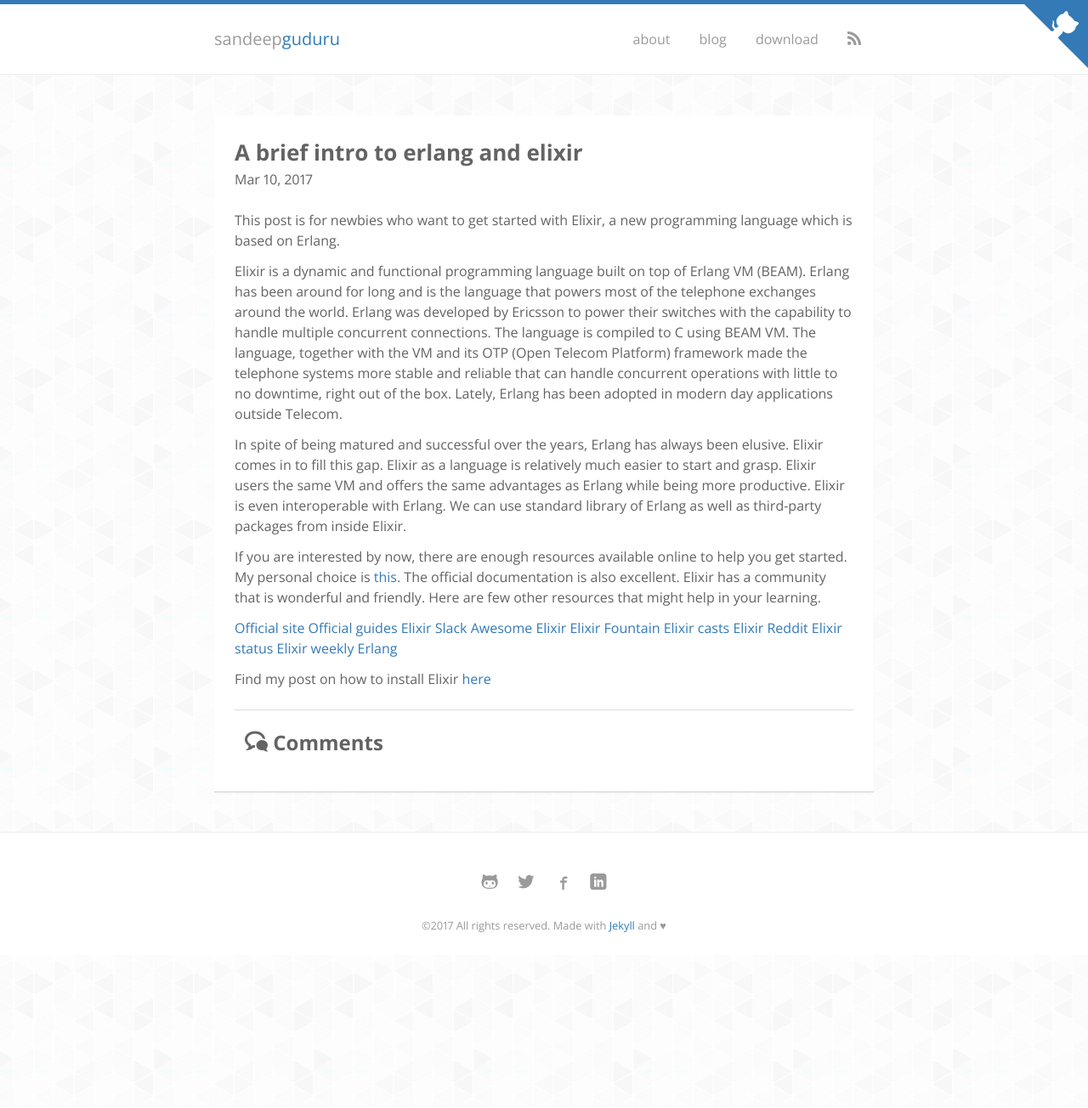
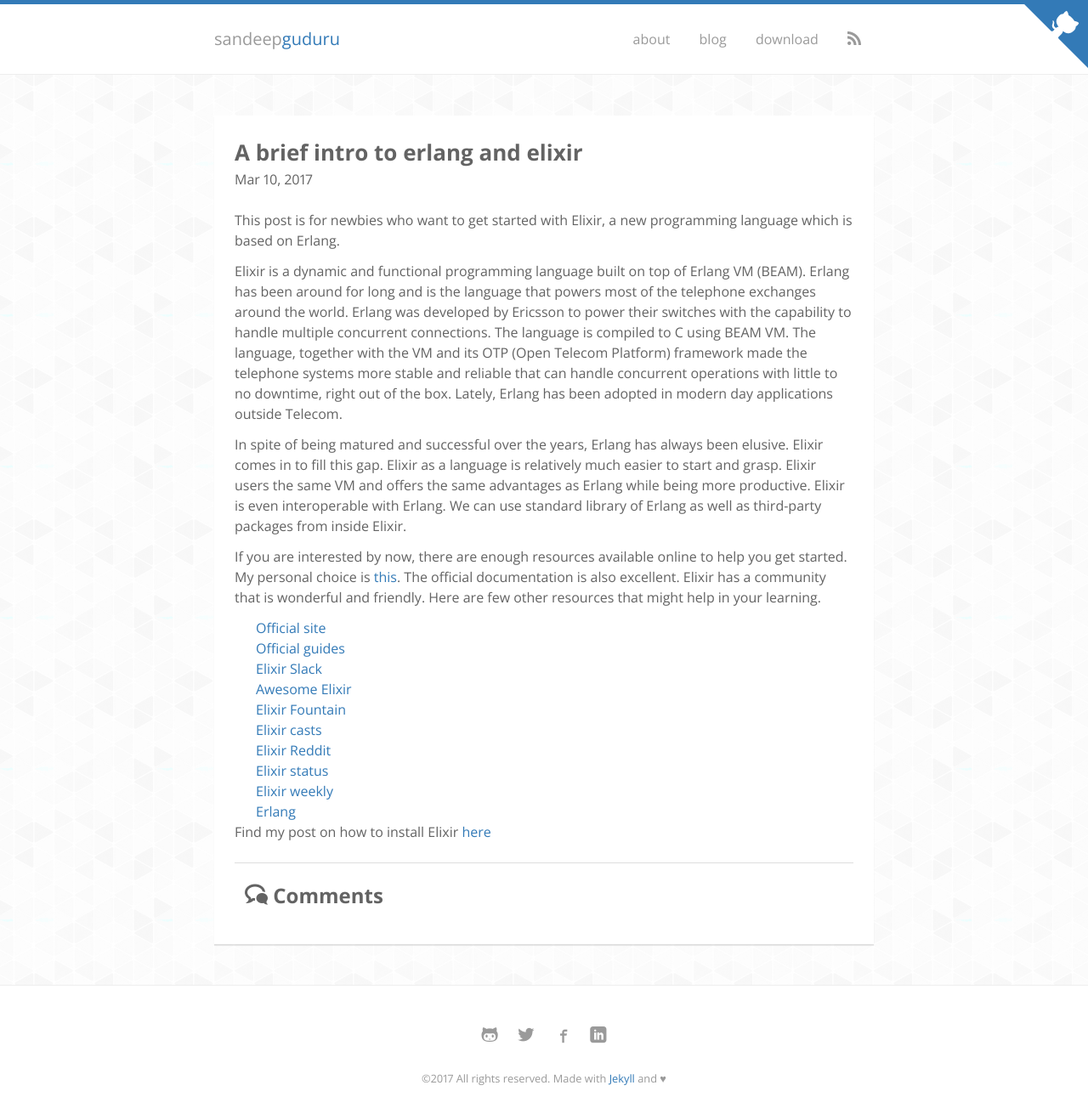
Before and after one commit to sandheepg/musings, a Jekyll site: the page built from _posts/2017-03-10-a-brief-intro-to-erlang-and-elixir.md, in a window 1280 px wide. Shown: the whole page at 85% size. Built offline with Jekyll 4.4.1, drawn with Linux system fonts in a browser that asks for light colours; nearby versions of some CDN libraries; some web fonts are replaced; comment, search, counter and statistics services are not loaded; before the commit the page ends 1124 px from its top, so only the background shows below that.

```diff
--- a/_posts/2017-03-10-a-brief-intro-to-erlang-and-elixir.md
+++ b/_posts/2017-03-10-a-brief-intro-to-erlang-and-elixir.md
@@ -20,15 +20,15 @@ In spite of being matured and successful over the years, Erlang has always been
 
 If you are interested by now, there are enough resources available online to help you get started. My personal choice is [this](https://elixirschool.com/ "Elixir School"). The official documentation is also excellent. Elixir has a community that is wonderful and friendly. Here are few other resources that might help in your learning.
 
-[Official site](http://elixir-lang.org/ "Elixir")
-[Official guides](https://elixir-slackin.herokuapp.com/ "Elixir Guides")
-[Elixir Slack](https://elixir-slackin.herokuapp.com/ "Elixir slack")
-[Awesome Elixir](https://github.com/h4cc/awesome-elixir "Awesome Elixir")
-[Elixir Fountain](http://elixirfountain.com/ "Elixir Fountain")
-[Elixir casts](https://elixircasts.io/ "Elixir casts")
-[Elixir Reddit](https://www.reddit.com/r/elixir/ "Elixir Reddit")
-[Elixir status](https://elixirstatus.com/ "Elixir status")
-[Elixir weekly](https://elixirweekly.net/ "Elixir weekly")
-[Erlang](http://learnyousomeerlang.com/content "Learn you some Erlang")
+- [Official site](http://elixir-lang.org/ "Elixir")
+- [Official guides](https://elixir-slackin.herokuapp.com/ "Elixir Guides")
+- [Elixir Slack](https://elixir-slackin.herokuapp.com/ "Elixir slack")
+- [Awesome Elixir](https://github.com/h4cc/awesome-elixir "Awesome Elixir")
+- [Elixir Fountain](http://elixirfountain.com/ "Elixir Fountain")
+- [Elixir casts](https://elixircasts.io/ "Elixir casts")
+- [Elixir Reddit](https://www.reddit.com/r/elixir/ "Elixir Reddit")
+- [Elixir status](https://elixirstatus.com/ "Elixir status")
+- [Elixir weekly](https://elixirweekly.net/ "Elixir weekly")
+- [Erlang](http://learnyousomeerlang.com/content "Learn you some Erlang")
 
 Find my post on how to install Elixir [here](https://sandheepg.github.io/musings/getting-started-with-elixir "Get started with Elixir")
```
Also changed, not shown: _posts/2017-03-01-getting-started-with-elixir.md (+1 -1 lines), 1 other file.
